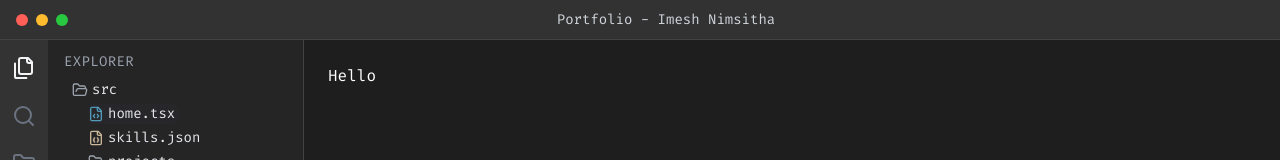
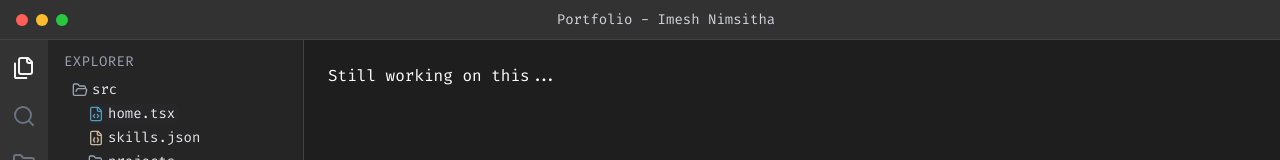
Before and after one commit to imesh97/nimsitha.com, a Next.js app: page /projects in a window 1280 px wide. Shown: the top 160 px of the page. Built offline with nearby package versions, Linux system fonts and the light colour scheme; a web font is replaced by a local one.

Commit message:
updated with better filler

```diff
--- a/app/projects/page.tsx
+++ b/app/projects/page.tsx
@@ -1,3 +1,3 @@
 export default function Projects() {
-  return <div>Hello</div>;
+  return <div>Still working on this...</div>;
 }
--- a/app/skills/page.tsx
+++ b/app/skills/page.tsx
@@ -1,3 +1,3 @@
 export default function Skills() {
-  return <div>Hello</div>;
+  return <div>Still working on this...</div>;
 }
```
